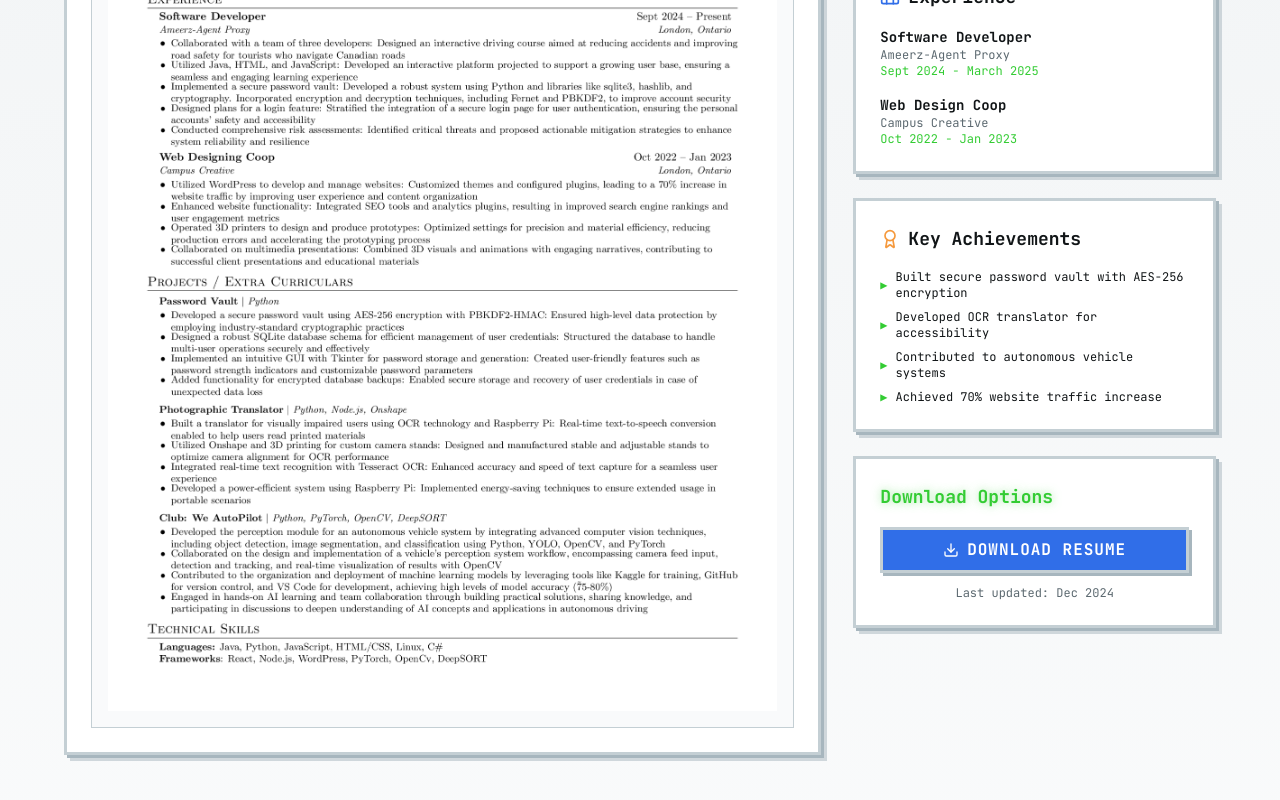
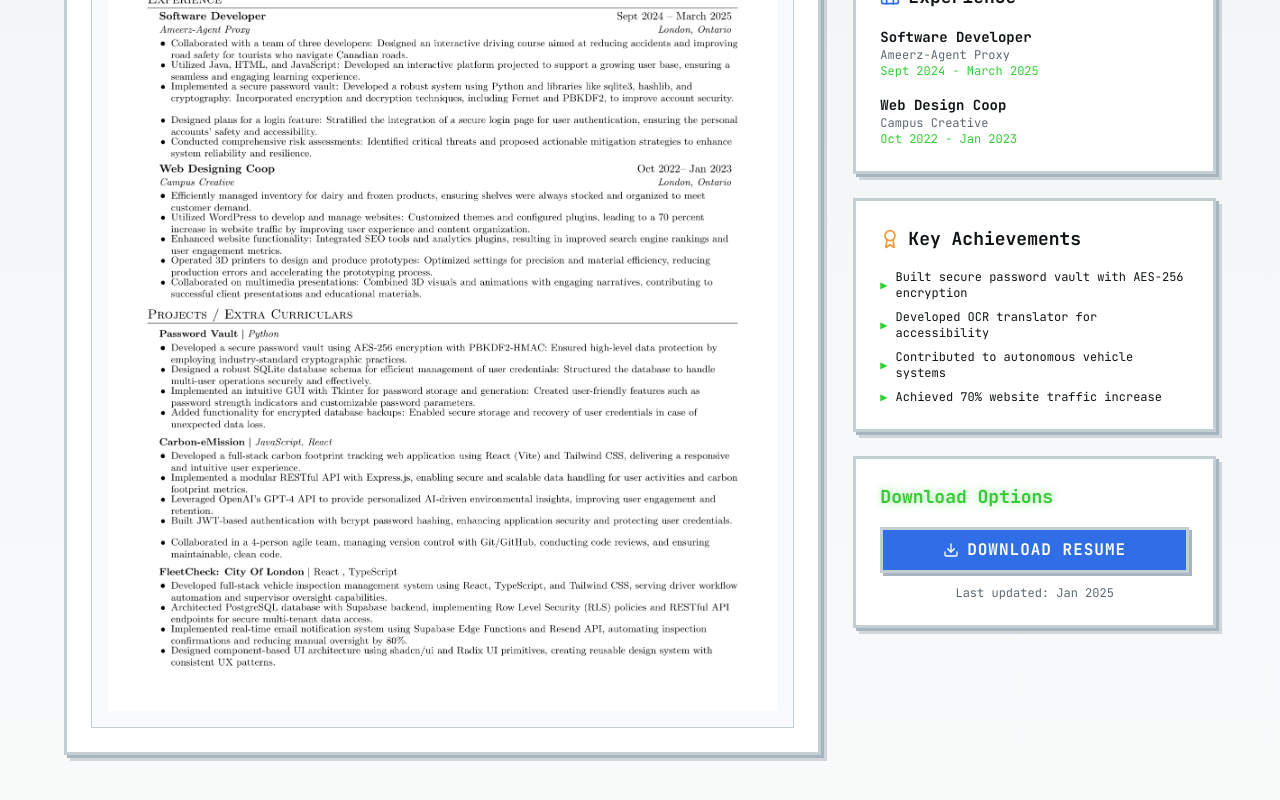
Before and after one commit to Almamoe/Mohammed-Almabhouh-Website1, a React (Vite) app: page / in a window 1280 px wide. Shown: the part 4707-5507 px from the top of the page. Built offline with nearby package versions, Linux system fonts and the light colour scheme.

Commit message:
Replace resume
Replace the existing resume content with the new one provided.

```diff
--- a/src/components/Resume.tsx
+++ b/src/components/Resume.tsx
@@ -25,20 +25,20 @@ export function Resume() {
                   <button className="pixel-button bg-accent text-accent-foreground p-2">
                     <Eye className="h-4 w-4" />
                   </button>
-                  <a
-                    href="/lovable-uploads/7a5b4192-b3ab-4681-aebc-a67e8b7b4eea.png"
-                    download="Mohammed_Almabhouh_Resume.png"
-                    className="pixel-button bg-primary text-primary-foreground p-2"
-                  >
-                    <Download className="h-4 w-4" />
-                  </a>
+                <a
+                  href="/lovable-uploads/b641a349-3d6a-404b-ac31-ac084373b3c2.png"
+                  download="Mohammed_Almabhouh_Resume.pdf"
+                  className="pixel-button bg-primary text-primary-foreground p-2"
+                >
+                  <Download className="h-4 w-4" />
+                </a>
                 </div>
               </div>
 
               {/* Resume image display */}
               <div className="border border-border bg-background p-4 overflow-auto">
                 <img
-                  src="/lovable-uploads/7a5b4192-b3ab-4681-aebc-a67e8b7b4eea.png"
+                  src="/lovable-uploads/b641a349-3d6a-404b-ac31-ac084373b3c2.png"
                   alt="Mohammed Almabhouh Resume"
                   className="w-full max-w-full h-auto"
                 />
@@ -113,15 +113,15 @@ export function Resume() {
               <h3 className="text-lg font-bold font-mono mb-4 terminal-text">Download Options</h3>
               <div className="space-y-3">
                 <a
-                  href="/lovable-uploads/7a5b4192-b3ab-4681-aebc-a67e8b7b4eea.png"
-                  download="Mohammed_Almabhouh_Resume.png"
+                  href="/lovable-uploads/b641a349-3d6a-404b-ac31-ac084373b3c2.png"
+                  download="Mohammed_Almabhouh_Resume.pdf"
                   className="pixel-button bg-primary text-primary-foreground w-full flex items-center justify-center gap-2"
                 >
                   <Download className="h-4 w-4" />
                   DOWNLOAD RESUME
                 </a>
                 <p className="text-xs text-muted-foreground text-center">
-                  Last updated: Dec 2024
+                  Last updated: Jan 2025
                 </p>
               </div>
             </div>
```
Also changed, not shown: public/lovable-uploads/b641a349-3d6a-404b-ac31-ac084373b3c2.png (added).
